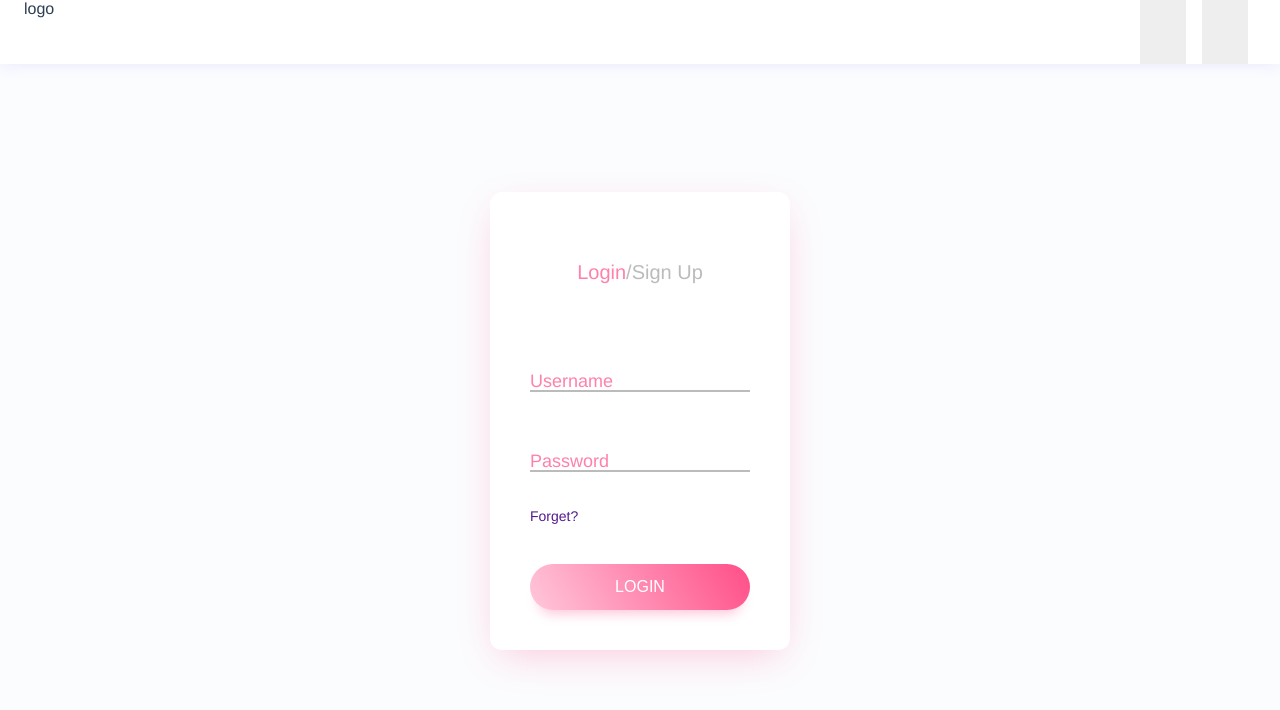
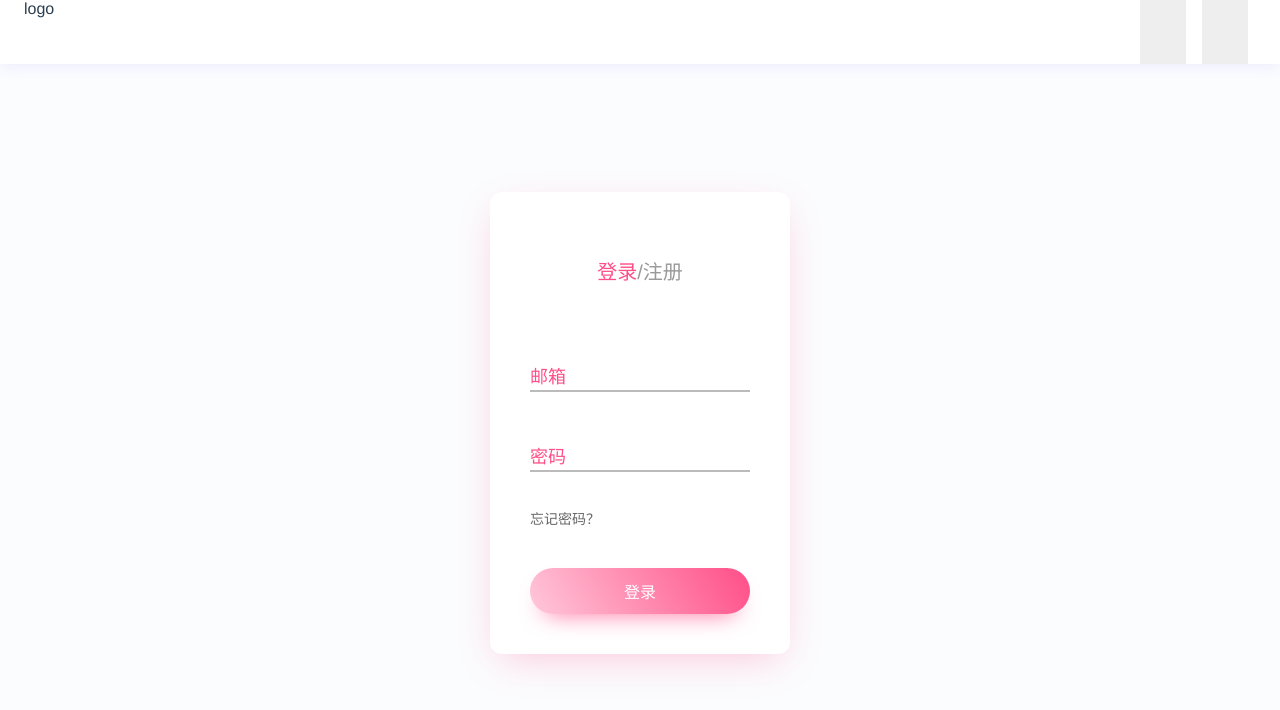
Before and after one commit to kevinzhao2233/one-day, a Vue app: page /#/login in a window 1280 px wide. Shown: the top 710 px of the page. Built offline with nearby package versions, Linux system fonts and the light colour scheme.

Commit message:
分离输入框组件

```diff
--- a/src/assets/lib/scss/config.scss
+++ b/src/assets/lib/scss/config.scss
@@ -21,8 +21,10 @@ $cl-shallow5: #325bf050;
 $cl-shallow6: #a04cf750;
 
 $cl-font1: #333333;
-$cl-font2: #999999;
-$cl-font3: #efefef;
+$cl-font2: #666666;
+$cl-font3: #999999;
+$cl-font4: #bbbbbb;
+$cl-font5: #efefef;
 
 $cl-aux1: #ffffff;
 $cl-aux2: #efefef;
--- a/src/components/Login.vue
+++ b/src/components/Login.vue
@@ -1,46 +1,60 @@
 <template>
   <div class="login-box">
     <div class="title">
-      <span class="tit select active">Login</span>
+      <span class="tit select active">{{ msg.login }}</span>
       <span class="tit">/</span>
-      <span class="tit select">Sign Up</span>
+      <span class="tit select">{{ msg.signup }}</span>
     </div>
     <div class="login">
       <form class="login-form" >
-        <div class="input-box">
-          <span :class="isFocusedUsername ? 'descript active' : 'descript'">Username</span>
-          <input @focus="handleFocus('isFocusedUsername')"
-            @blur="handleBlur('isFocusedUsername', 'username')"
-            v-model="loginData.username"
-            class="input" type="text"
-            name="username" id="username" autocomplete="off">
-        </div>
-        <div class="input-box">
-          <span :class="isFocusedPassword ? 'descript active': 'descript'">Password</span>
-          <input @focus="handleFocus('isFocusedPassword')"
-            @blur="handleBlur('isFocusedPassword', 'password')"
-            v-model="loginData.password"
-            class="input" type="password"
-            name="password" id="password" autocomplete="off">
-        </div>
-        <a href="" class="forget">Forget?</a>
-        <input class="sub-btn" @click="submit" type="button" value="LOGIN">
+        <InputBox
+          :inputTitle="msg.email"
+          :loginData="loginData.email"
+          :inputType="inputType.text"
+        />
+        <InputBox
+          :inputTitle="msg.password"
+          :loginData="loginData.password"
+          :inputType="inputType.password"
+        />
+        <a href="" class="forget">{{ msg.forget }}</a>
+        <input class="sub-btn" @click="loginSubmit" type="button" value="登录">
       </form>
     </div>
-    <div class="signup"></div>
+    <div class="signup">
+    </div>
   </div>
 </template>
 
 <script>
+import InputBox from './widget/InputBox';
+
 export default {
   name: 'Login',
+  components: {
+    InputBox,
+  },
   data() {
     return {
-      isFocusedUsername: false,
+      isFocusedEmail: false,
       isFocusedPassword: false,
       loginData: {
-        username: '',
+        email: '',
         password: '',
+      },
+      inputType: {
+        email: 'email',
+        text: 'text',
+        password: 'password',
+        number: 'number',
+      },
+      msg: {
+        login: '登录',
+        email: '邮箱',
+        username: '用户名',
+        password: '密码',
+        signup: '注册',
+        forget: '忘记密码？',
       },
       temp: '123',
     };
@@ -55,12 +69,28 @@ export default {
         this[isFocused] = false;
       }
     },
-    submit() {
+    loginSubmit() {
       this.$axios({
-        method: 'get',
-        url: 'https://www.easy-mock.com/mock/5dfb455f8b2a6e75d01746e0/example/temp', // 接口地址
+        method: 'post',
+        url: 'https://www.easy-mock.com/mock/5dfb455f8b2a6e75d01746e0/example/login', // 接口地址
         // data: {
-        //   username: this.loginData.username,
+        //   email: this.loginData.email,
+        //   password: this.loginData.password,
+        // },
+      })
+        .then((response) => {
+          // eslint-disable-next-line no-console
+          console.log(response, 'success'); // 成功的返回
+        })
+        // eslint-disable-next-line no-console
+        .catch(error => console.log(error, 'error')); // 失败的返回
+    },
+    signupSubmit() {
+      this.$axios({
+        method: 'post',
+        url: 'https://www.easy-mock.com/mock/5dfb455f8b2a6e75d01746e0/example/signup', // 接口地址
+        // data: {
+        //   email: this.loginData.email,
         //   password: this.loginData.password,
         // },
       })
@@ -92,7 +122,7 @@ export default {
 
     .tit {
       font-size: 20px;
-      color: #bbb;
+      color: $cl-font3;
       line-height: 80px;
       -webkit-user-select: none;
       -moz-user-select: none;
@@ -104,7 +134,7 @@ export default {
       }
 
       &.active {
-        color: #ff81a9;
+        color: $cl-main1;
       }
     }
   }
@@ -118,52 +148,12 @@ export default {
       flex-direction: column;
       width: 100%;
 
-      .input-box {
-        position: relative;
-        display: flex;
-        flex-direction: column;
-        justify-content: flex-end;
-        align-items: flex-start;
-        margin: 0;
-        width: 100%;
-        height: 80px;
-
-        .descript {
-          position: absolute;
-          bottom: 0;
-          font-size: 18px;
-          color: #ff81a9;
-          -webkit-user-select: none;
-          -moz-user-select: none;
-          -ms-user-select: none;
-          user-select: none;
-          z-index: 10;
-          transition: all .3s linear;
-
-          &.active {
-            bottom: 28px;
-            font-size: 12px;
-            transition: all .3s linear;
-          }
-        }
-
-        .input {
-          flex: 0 0 auto;
-          width: 100%;
-          height: 28px;
-          border: none;
-          border-bottom: 2px solid #bbb;
-          letter-spacing: 1px;
-          font-size: 14px;
-          z-index: 20;
-        }
-      }
-
       .forget {
         display: inline-block;
         margin-top: 36px;
-        width: 4em;
+        width: 5em;
         font-size: 14px;
+        color: $cl-font2;
       }
 
       .sub-btn {
@@ -173,9 +163,9 @@ export default {
         border: none;
         border-radius: 100px;
         background: linear-gradient(-120deg, $cl-main1, $cl-shallow1);
-        box-shadow: 0 12px 12px -8px $cl-shallow1;
+        box-shadow: 0 12px 24px -14px $cl-main1;
         font-size: 16px;
-        color: #fff;
+        color: $cl-aux1;
         cursor: pointer;
       }
     }
--- /dev/null
+++ b/src/components/widget/InputBox.vue
@@ -0,0 +1,86 @@
+<template>
+  <div class="input-box">
+    <span :class="isFocused ? 'descript active' : 'descript'">{{ inputTitle }}</span>
+    <input
+      v-model="copyLoginData"
+      class="input" :type="inputType"
+      @focus="handleFocus('isFocused')"
+      @blur="handleBlur('isFocused')"
+      autocomplete="off"
+    >
+  </div>
+</template>
+
+<script>
+export default {
+  name: 'InputBox',
+  data() {
+    return {
+      isFocused: false,
+      copyLoginData: this.loginData,
+    };
+  },
+  props: {
+    inputTitle: {
+      type: String,
+    },
+    loginData: String,
+    inputType: String,
+  },
+  methods: {
+    handleFocus(value) {
+      this[value] = true;
+    },
+    handleBlur(isFocused) {
+      if (this.copyLoginData === '') {
+        this[isFocused] = false;
+      }
+    },
+  },
+};
+</script>
+
+<style lang="scss">
+@import '@/assets/lib/scss/config.scss';
+
+.input-box {
+  position: relative;
+  display: flex;
+  flex-direction: column;
+  justify-content: flex-end;
+  align-items: flex-start;
+  margin: 0;
+  width: 100%;
+  height: 80px;
+
+  .descript {
+    position: absolute;
+    bottom: 4px;
+    font-size: 18px;
+    color: $cl-main1;
+    -webkit-user-select: none;
+    -moz-user-select: none;
+    -ms-user-select: none;
+    user-select: none;
+    z-index: 10;
+    transition: all .3s linear;
+
+    &.active {
+      bottom: 28px;
+      font-size: 12px;
+      transition: all .3s linear;
+    }
+  }
+
+  .input {
+    flex: 0 0 auto;
+    width: 100%;
+    height: 28px;
+    border: none;
+    border-bottom: 2px solid #bbb;
+    letter-spacing: 1px;
+    font-size: 14px;
+    z-index: 20;
+  }
+}
+</style>
```
